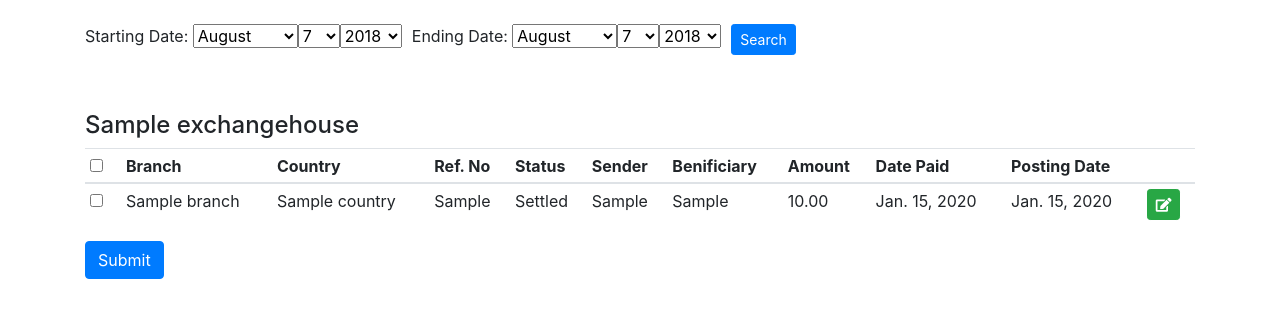
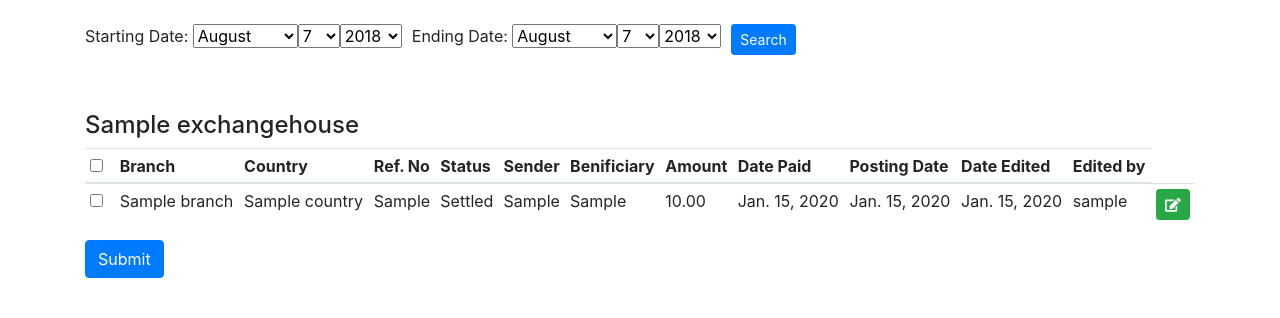
Before and after one commit to navid-rida/remmittance-app, a Django app: template rem/templates/rem/report/mark_settle.html in a window 1280 px wide. Shown: the part 56-374 px from the top of the page. Run offline with Django 3.2, Linux system fonts and the light colour scheme; the template is opened without the code that fills it: values that come from a table or form of the project are taken from there, others are empty; tables that the repository leaves empty hold one stand-in row (values such as "Sample post"); some libraries are stand-ins or nearby versions.

Commit message:
Adding last edited and user column in mark settle

```diff
--- a/rem/templates/rem/report/rem_list_base.html
+++ b/rem/templates/rem/report/rem_list_base.html
@@ -103,7 +103,8 @@ $(document).ready(function() {
             <th scope="col">Amount</th>
             <th scope="col">Date Paid</th>
             <th scope="col">Posting Date</th>
-            <th scope="col"></th>
+            <th scope="col">Date Edited</th>
+            <th scope="col">Edited by</th>
           </tr>
         </thead>
           {% for entry in rem.list %}
@@ -123,6 +124,8 @@ $(document).ready(function() {
               <td>{{entry.amount}}</td>
               <td>{{entry.date}}</td>
               <td>{{entry.date_create}}</td>
+              <td>{{entry.date_edited}}</td>
+              <td>{{entry.created_by}}</td>
               <td><a class="btn btn-success btn-sm" href="{% url 'remmit-update' entry.pk %}"><i class="fas fa-edit"></i></a></td>
             </tr>
           </tbody>
```
